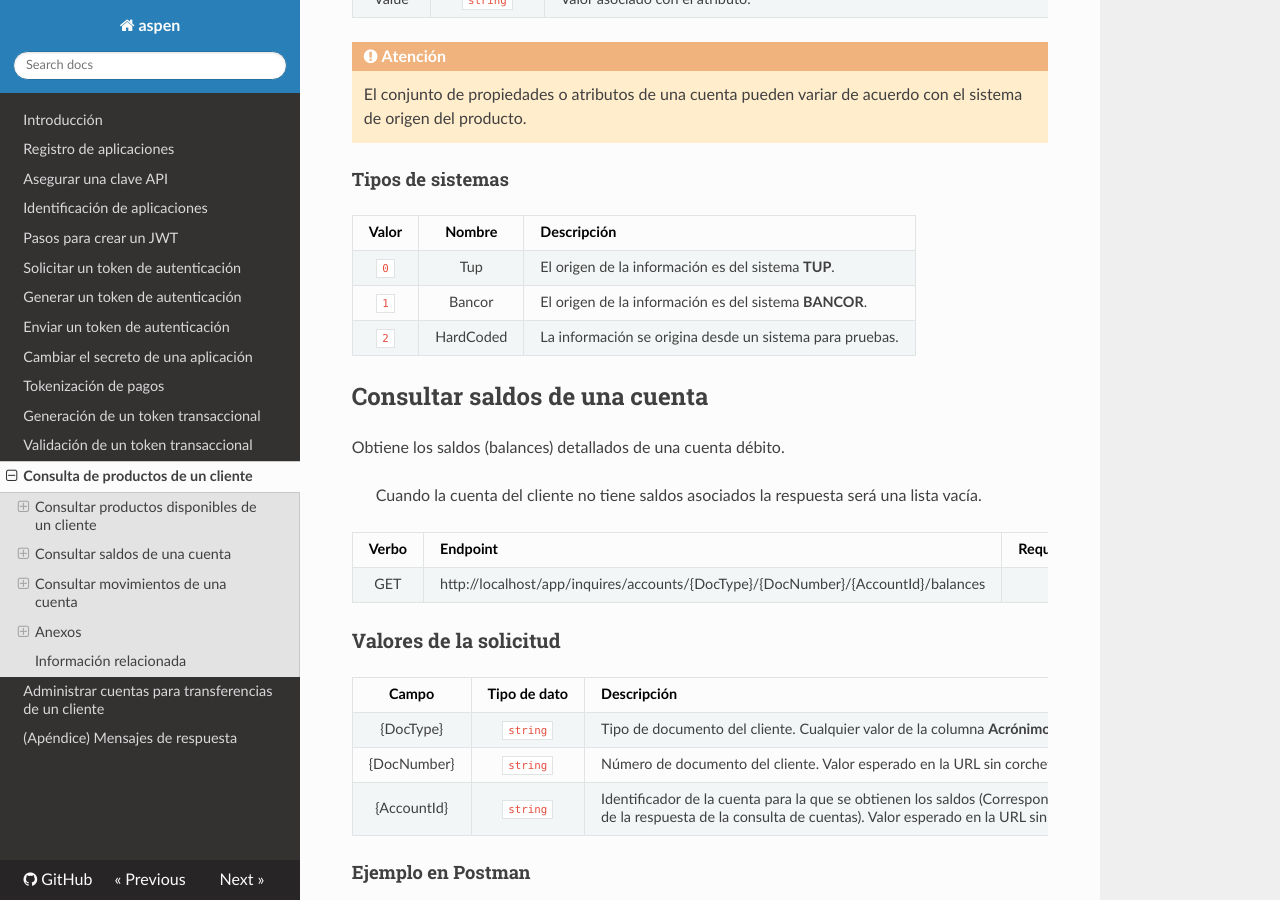
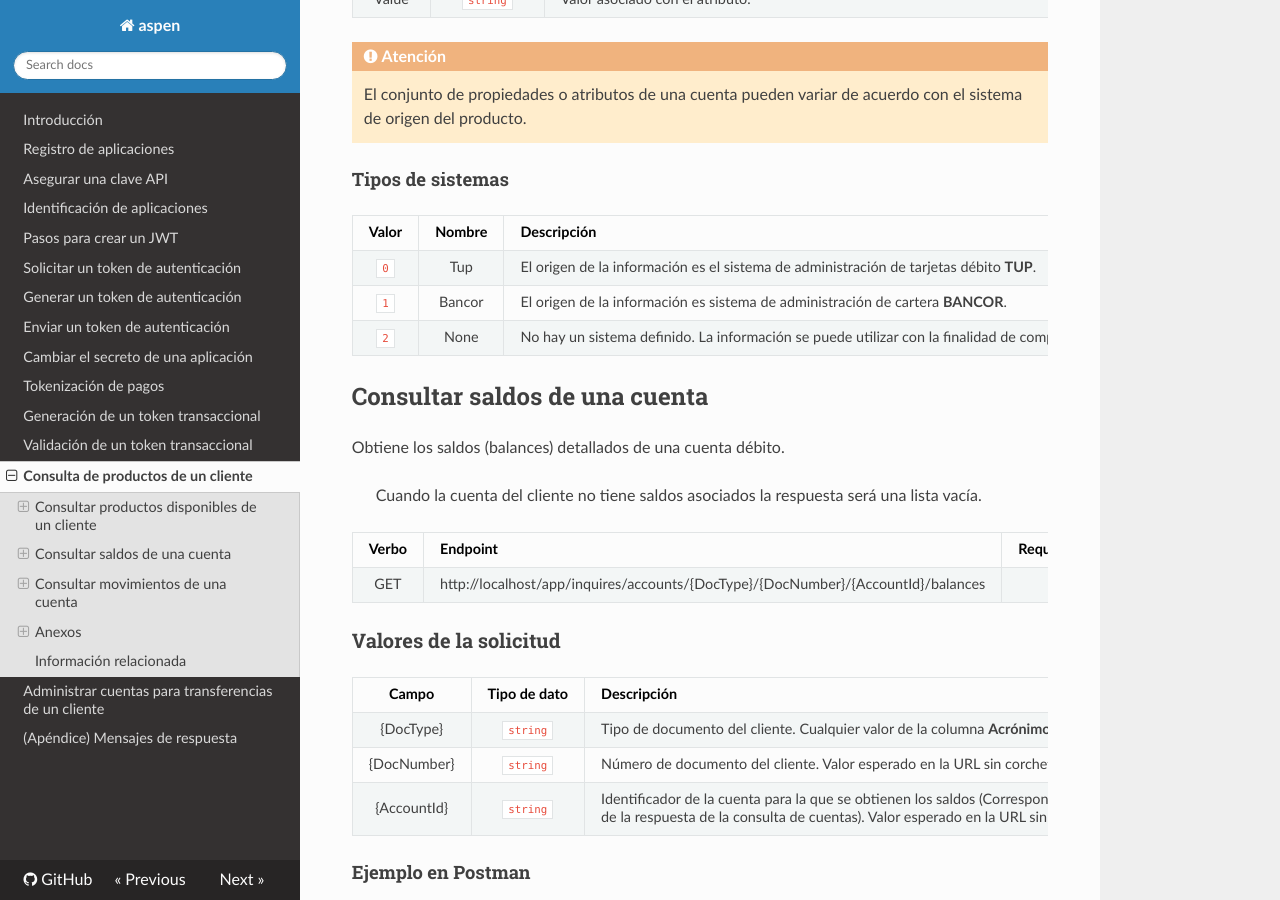
Before and after one commit to menchi2000/Aspen, an MkDocs documentation site: the page built from docs/Inquiries-CustomerAccounts.md, in a window 1280 px wide and 900 px high, scrolled down 2499 px. Built offline with MkDocs 1.6.1, drawn with Linux system fonts in a browser that asks for light colours; nearby versions of some CDN libraries; old or Windows-style settings are respelled for this version of MkDocs.

Commit message:
Update Inquiries-CustomerAccounts.md

```diff
--- a/docs/Inquiries-CustomerAccounts.md
+++ b/docs/Inquiries-CustomerAccounts.md
@@ -127,9 +127,9 @@ Value | `string` | Valor asociado con el atributo.
 
 Valor | Nombre | Descripción
 :---: | :----: | -----------
-`0` | Tup | El origen de la información es del sistema **TUP**.
-`1` | Bancor | El origen de la información es del sistema **BANCOR**.
-`2` | HardCoded | La información se origina desde un sistema para pruebas.
+`0` | Tup | El origen de la información es el sistema de administración de tarjetas débito **TUP**.
+`1` | Bancor | El origen de la información es sistema de administración de cartera **BANCOR**.
+`2` | None | No hay un sistema definido. La información se puede utilizar con la finalidad de comprobar el funcionamiento del servicio, mientras se finalizan los acuerdos comerciales que permitan a los clientes del API, consumir la información real de los sistemas transaccionales.
 
 ## Consultar saldos de una cuenta
 
```
